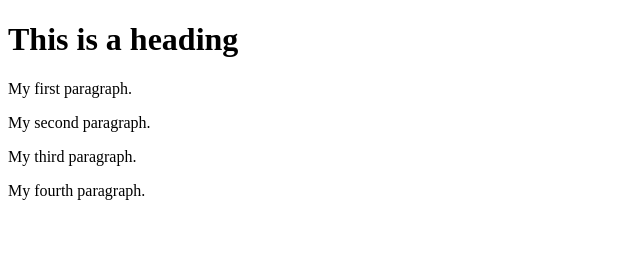
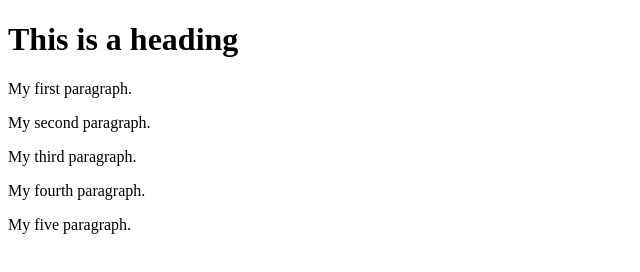
Before and after one commit to hrushikesh-b-joshi/myapp, a plain HTML site: page index.html in a window 1280 px wide. Shown: the whole page, without its empty margins (0-640 px from the left). Drawn offline with Linux system fonts and the light colour scheme.

Commit message:
[feature-a]: added another paragraph

```diff
--- a/index.html
+++ b/index.html
@@ -10,5 +10,6 @@
     <p>My second paragraph.</p>
     <p>My third paragraph.</p>
     <p>My fourth paragraph.</p>
+    <p>My five paragraph.</p>
   </body>
 <html>
```
